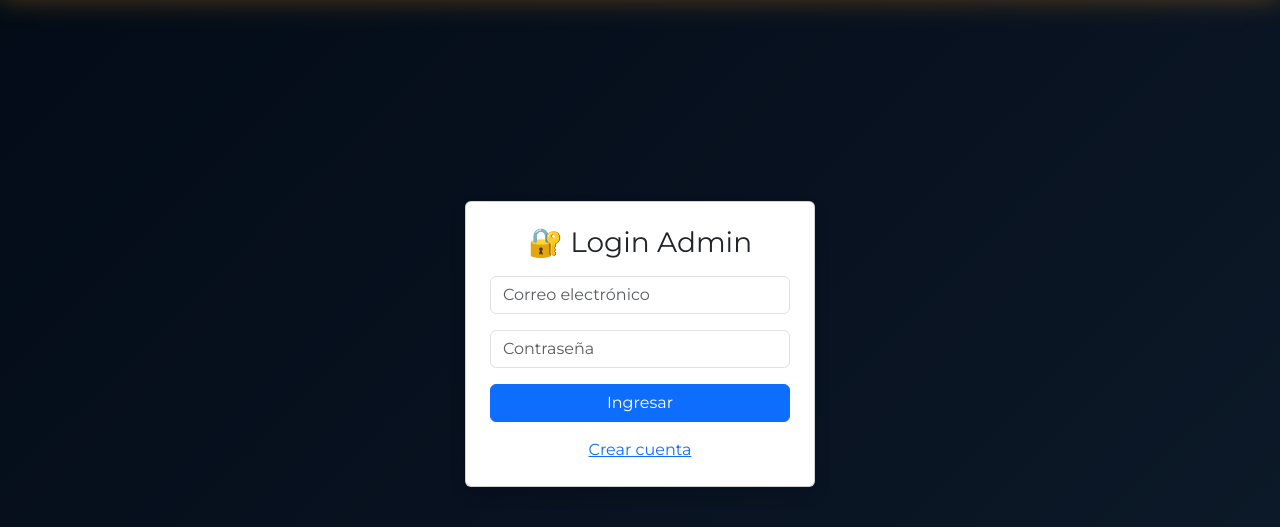
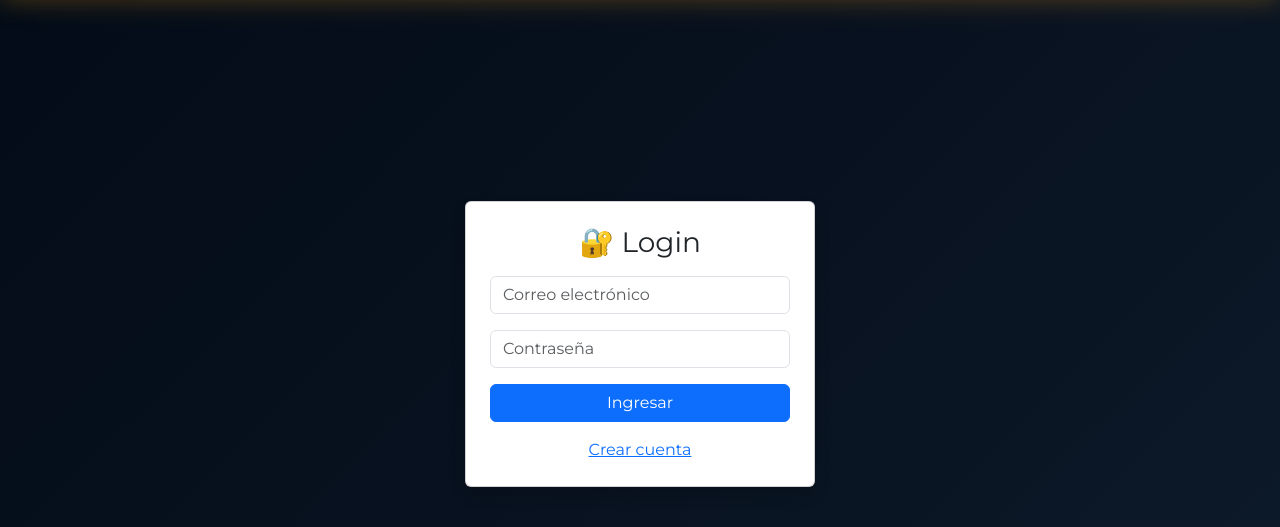
Before and after one commit to i2414051-droid/multiservicios-richard, a Flask app: page /login in a window 1280 px wide. Shown: the part 87-614 px from the top of the page. Run offline with Flask 3, Linux system fonts and the light colour scheme; data that the repository does not hold is empty; some libraries are stand-ins or nearby versions.

Commit message:
Actualización del proyecto V1

```diff
--- a/templates/login.html
+++ b/templates/login.html
@@ -6,7 +6,7 @@
 
     <div class="card shadow p-4" style="width:350px;">
 
-        <h3 class="text-center mb-3">🔐 Login Admin</h3>
+        <h3 class="text-center mb-3">🔐 Login</h3>
 
         <form method="POST">
 
```
